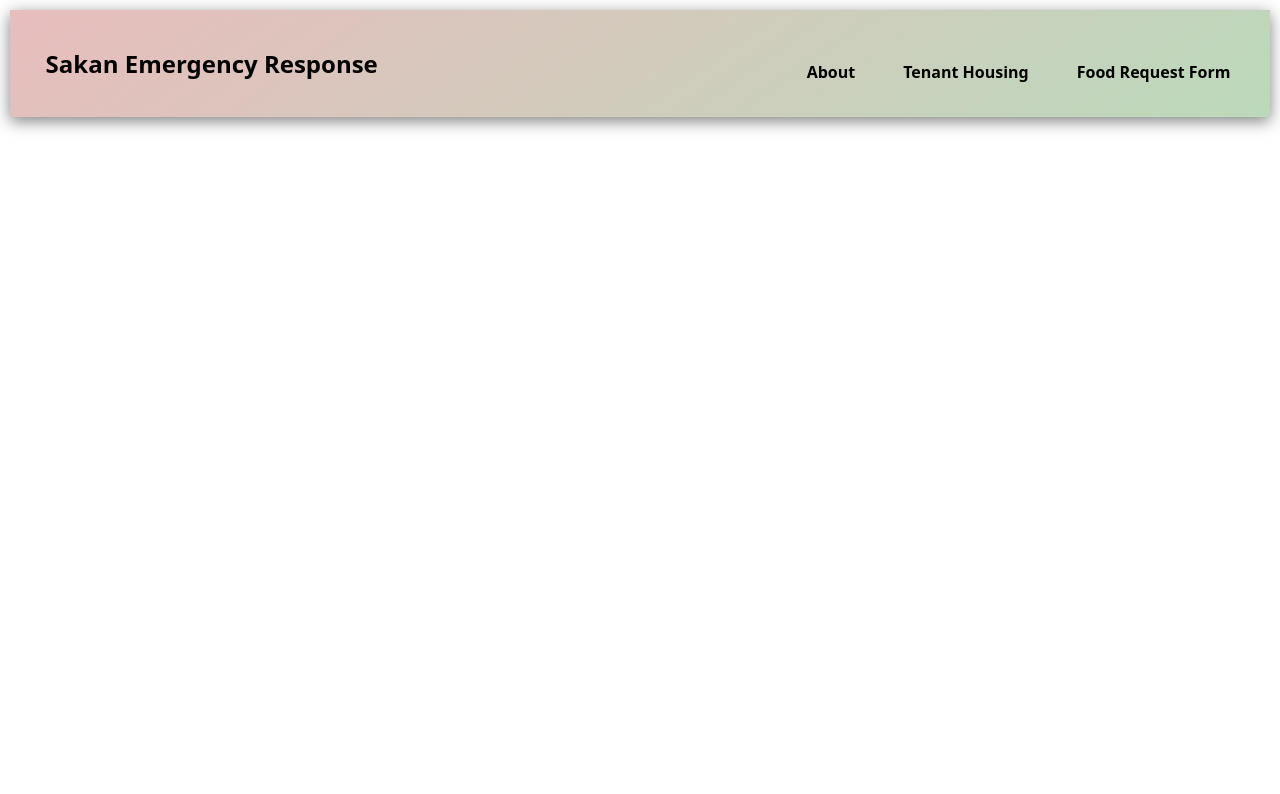
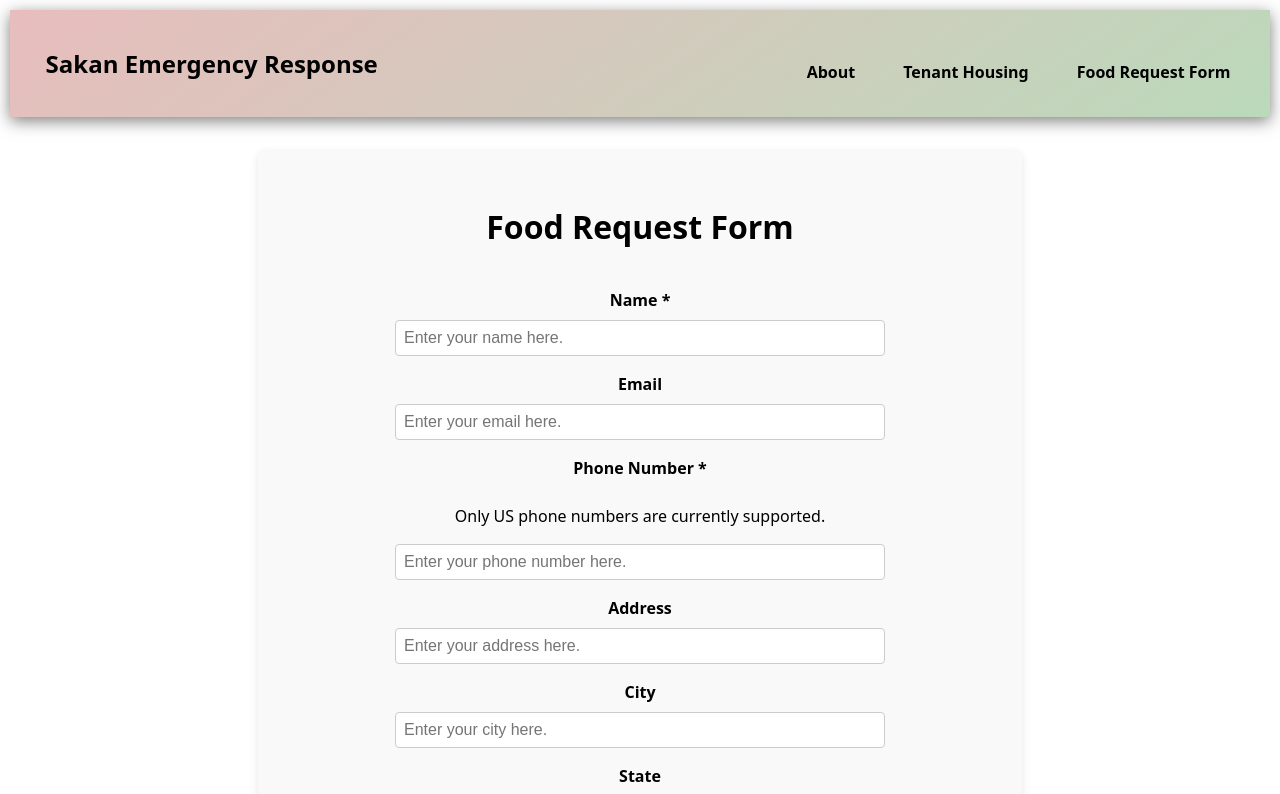
Before and after one commit to ayuubthegreat/Food_Hotspot_Website, a React (Vite) app: page /food in a window 1280 px wide. Shown: the top 794 px of the page. Built offline with nearby package versions, Linux system fonts and the light colour scheme.

Commit message:
git commit -m "Added a catch-all route for undefined paths and updated the navbar to include a link to the food request form."

```diff
--- a/Website/STATIC_INFO.js
+++ b/Website/STATIC_INFO.js
@@ -1,5 +1,5 @@
 export const STATIC_INFO = {
-    BASE_URL: 'http://localhost:3001',
+    BASE_URL: 'https://crowdmindapi-fully-online-1.onrender.com',
     APP_NAME: 'Sakan Emergency Response',
     SUPPORT_EMAIL: 'yusufayuub00@gmail.com',
 };
--- a/index.html
+++ b/index.html
@@ -3,7 +3,7 @@
   <head>
     <meta charset="UTF-8" />
     <meta name="viewport" content="width=device-width, initial-scale=1.0" />
-    <title>food-hotspot-website</title>
+    <title>Sakan Emergency Resources</title>
   </head>
   <body>
     <div id="root"></div>
--- a/src/App.jsx
+++ b/src/App.jsx
@@ -18,7 +18,8 @@ function App() {
         <Navbar />
         <Routes>
            <Route path="/" element={<Home />} />
-           <Route path="/food_request" element={<Form_Page />} />
+           <Route path="/food" element={<Form_Page />} />
+           <Route path="*" element={<div>Page Not Found</div>} />
         </Routes>
       </Router>
 
--- a/src/components/navbar_footer.jsx
+++ b/src/components/navbar_footer.jsx
@@ -24,7 +24,7 @@ export const Navbar = () => {
             <>
             <Custom_Link func={0} link={"/about"} text={"About"} />
                 <Custom_Link func={0} link={"/tenant"} text={"Tenant Housing"}/>
-                <Custom_Link func={0} link={"/food_request"} text={"Food Request Form"}/>
+                <Custom_Link func={0} link={"/food"} text={"Food Request Form"}/>
             </>
         )
     }
```
